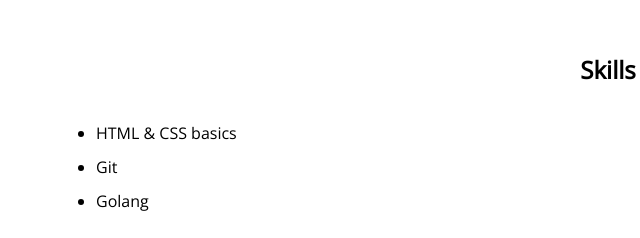
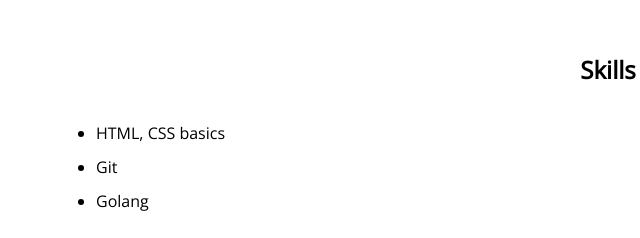
Before and after one commit to DenisSivets/rsschool-cv, a plain HTML site: page index.html in a window 1280 px wide. Shown: the part 922-1160 px from the top of the page, 52-692 px from the left. Drawn offline with nearby package versions, Linux system fonts and the light colour scheme.

Commit message:
fix: text thml

```diff
--- a/index.html
+++ b/index.html
@@ -54,7 +54,7 @@
         <section class="skills">
             <h2>Skills</h2>
             <ul>
-                <li>HTML & CSS basics</li>
+                <li>HTML, CSS basics</li>
                 <li>Git</li>
                 <li>Golang</li>
             </ul>
```
